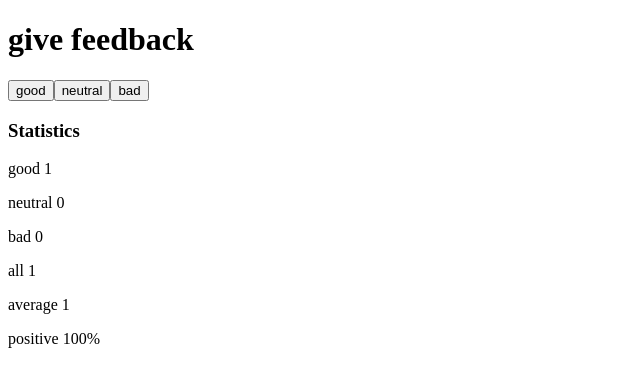
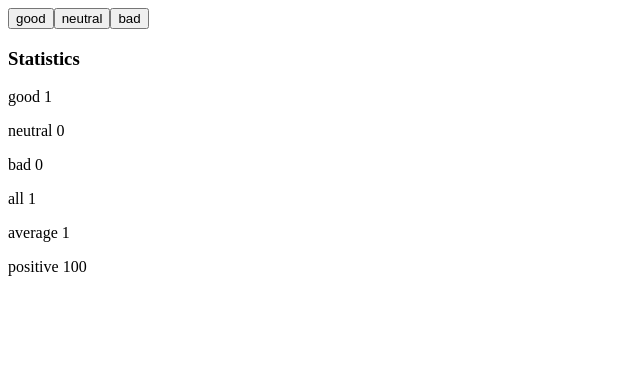
Before and after one commit to FabrizioAtiquipa/React-hooks, a React (Create React App) app in the folder Votaciones/: page / in a window 1280 px wide. Both pictures are taken after a click on the button "good". Shown: the top 386 px of the page, without its empty margins (0-640 px from the left). Built offline with nearby package versions, Linux system fonts and the light colour scheme.

Commit message:
1.1-Votaciones-Refatorizando Statistics

```diff
--- /dev/null
+++ b/Votaciones/src/Components/Button.js
@@ -0,0 +1,6 @@
+import React from "react";
+
+export default function Button(props) {
+  const { boton, estado } = props;
+  return <button onClick={boton}>{estado}</button>;
+}
--- /dev/null
+++ b/Votaciones/src/Components/Statistic.js
@@ -0,0 +1,12 @@
+import React from "react";
+
+export default function Statistic(props) {
+  const { estado, valor } = props;
+  return (
+    <div>
+      <p>
+        {estado} {valor}
+      </p>
+    </div>
+  );
+}
--- a/Votaciones/src/Components/Statistics.js
+++ b/Votaciones/src/Components/Statistics.js
@@ -1,4 +1,5 @@
 import React from "react";
+import Statistic from "./Statistic";
 
 export default function Statistics(props) {
   const { promedio, good, neutral, bad } = props;
@@ -10,12 +11,23 @@ export default function Statistics(props) {
         <p>There are no results, press more than one button!</p>
       ) : (
         <div>
-          <p>good {good}</p>
-          <p>neutral {neutral}</p>
-          <p>bad {bad}</p>
-          <p>all {good + neutral + bad}</p>
-          <p>average {promedio / (good + neutral + bad)}</p>
-          <p>positive {(good / (good + neutral + bad)) * 100}%</p>
+          <Statistic estado="good" valor={good} />
+          <Statistic estado="neutral" valor={neutral} />
+          <Statistic estado="bad" valor={bad} />
+          <Statistic
+            estado="all"
+            valor={good + neutral + bad}
+          />
+          <Statistic
+            estado="average"
+            valor={promedio / (good + neutral + bad)}
+          />
+          <Statistic
+            estado="positive"
+            valor={
+              (good / (good + neutral + bad)) * 100
+            }
+          />
         </div>
       )}
     </div>
--- a/Votaciones/src/index.js
+++ b/Votaciones/src/index.js
@@ -1,6 +1,7 @@
 import React, { useState } from "react";
 import ReactDOM from "react-dom";
-import Statistics from './Components/Statistics'
+import Statistics from "./Components/Statistics";
+import Button from "./Components/Button";
 
 const App = () => {
   // save clicks of each button to its own state
@@ -8,32 +9,29 @@ const App = () => {
   const [neutral, setNeutral] = useState(0);
   const [bad, setBad] = useState(0);
 
-  const [promedio, setPromedio] = useState(0)
+  const [promedio, setPromedio] = useState(0);
 
   const BUENO = () => {
     setGood(good + 1);
-    setPromedio(promedio+1)
+    setPromedio(promedio + 1);
   };
   const NEUTRAL = () => {
     setNeutral(neutral + 1);
-    setPromedio(promedio+0)
+    setPromedio(promedio + 0);
   };
   const MALO = () => {
     setBad(bad + 1);
-    setPromedio(promedio-1)
+    setPromedio(promedio - 1);
   };
 
   return (
     <div>
-      <h1>give feedback</h1>
-      <button onClick={BUENO}>good</button>
-      <button onClick={NEUTRAL}>neutral</button>
-      <button onClick={MALO}>bad</button>
 
+      <Button estado="good" boton={BUENO} />
+      <Button estado="neutral" boton={NEUTRAL} />
+      <Button estado="bad" boton={MALO} />
 
       <Statistics good={good} neutral={neutral} bad={bad} promedio={promedio} />
-
-
     </div>
   );
 };
```
